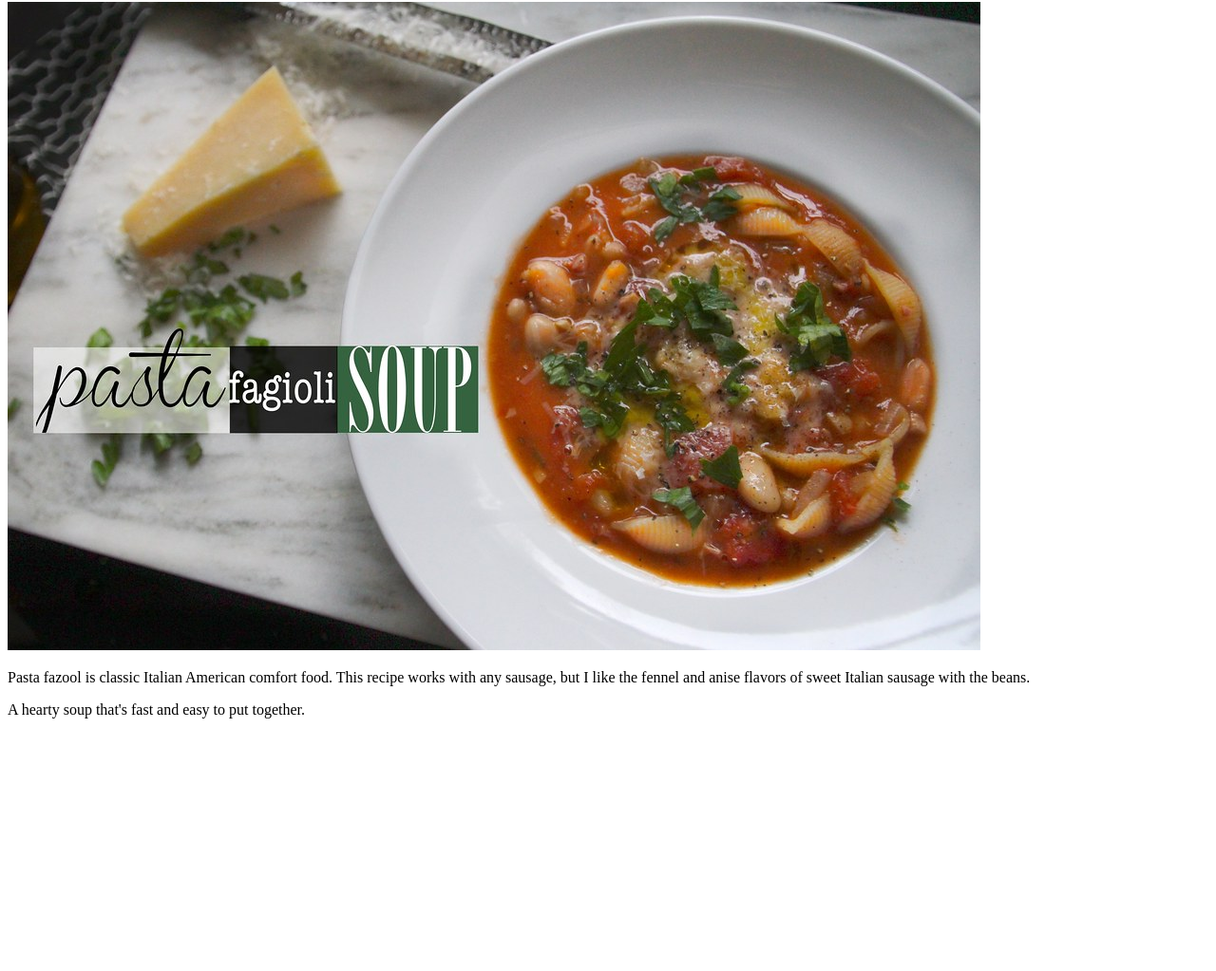
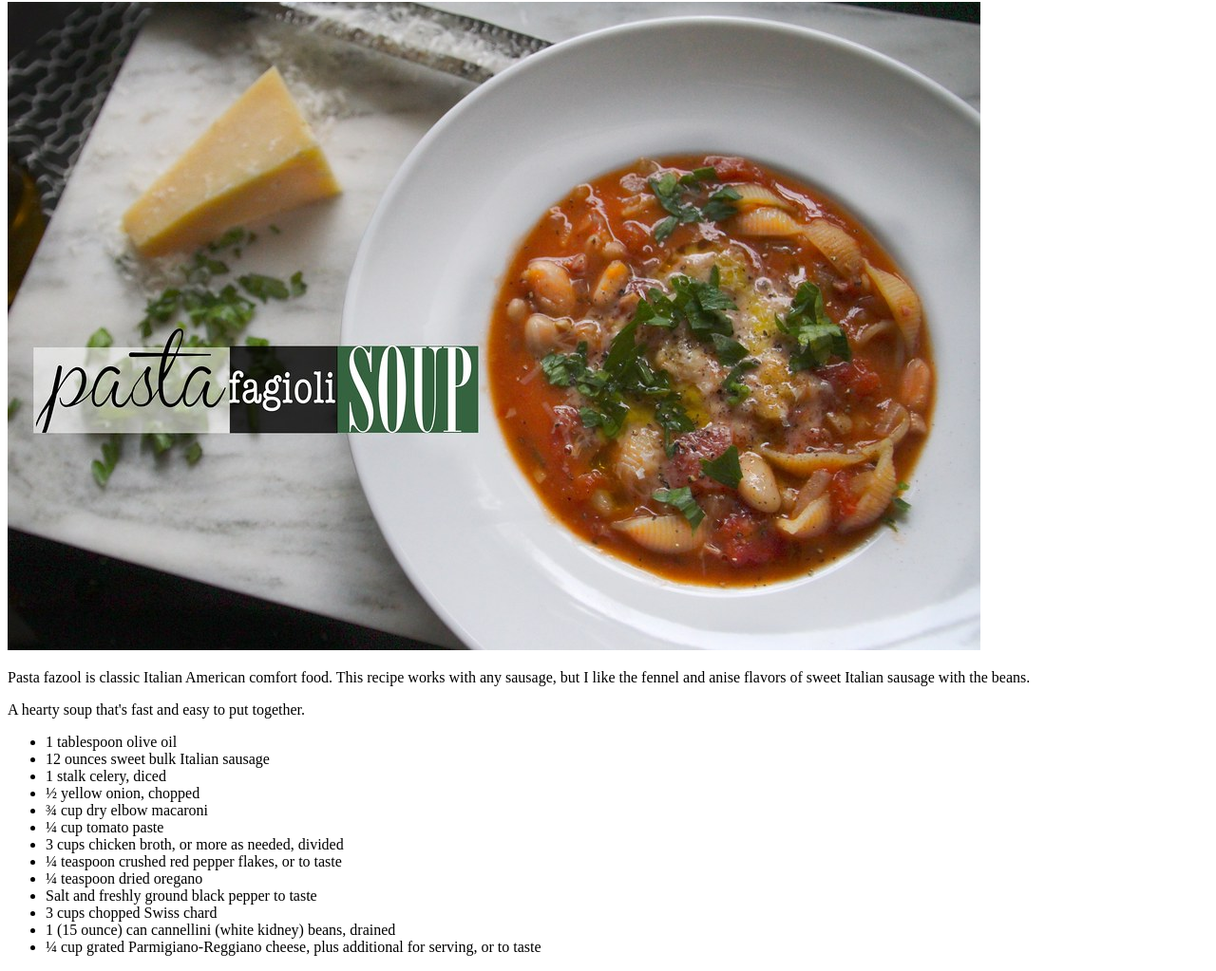
Before and after one commit to lemoncure/odin-recipes, a plain HTML site: page recipes/pasta.html in a window 1280 px wide. Shown: the part 78-1101 px from the top of the page at 95% size. Before the commit the page ends 851 px from the top, so only its background shows below. Drawn offline with Linux system fonts and the light colour scheme.

Commit message:
Add unordered list to pasta.html

```diff
--- a/recipes/pasta.html
+++ b/recipes/pasta.html
@@ -11,5 +11,21 @@
    <img src="../images/pasta.jpg" alt="Picture of Pasta Fazool">
    <p>Pasta fazool is classic Italian American comfort food. This recipe works with any sausage, but I like the fennel and anise flavors of sweet Italian sausage with the beans.</p>
    <p>A hearty soup that's fast and easy to put together.</p>
+   <ul>
+    <li>1 tablespoon olive oil</li>
+    <li>12 ounces sweet bulk Italian sausage</li>
+    <li>1 stalk celery, diced</li>
+    <li>½ yellow onion, chopped</li>
+    <li>¾ cup dry elbow macaroni</li>
+    <li>¼ cup tomato paste</li>
+    <li>3 cups chicken broth, or more as needed, divided</li>
+    <li>¼ teaspoon crushed red pepper flakes, or to taste</li>
+    <li>¼ teaspoon dried oregano</li>
+    <li>Salt and freshly ground black pepper to taste</li>
+    <li>3 cups chopped Swiss chard</li>
+    <li>1 (15 ounce) can cannellini (white kidney) beans, drained</li>
+    <li>¼ cup grated Parmigiano-Reggiano cheese, plus additional for serving, or to taste</li>
+   </ul>
+
 </body>
 </html>
```
